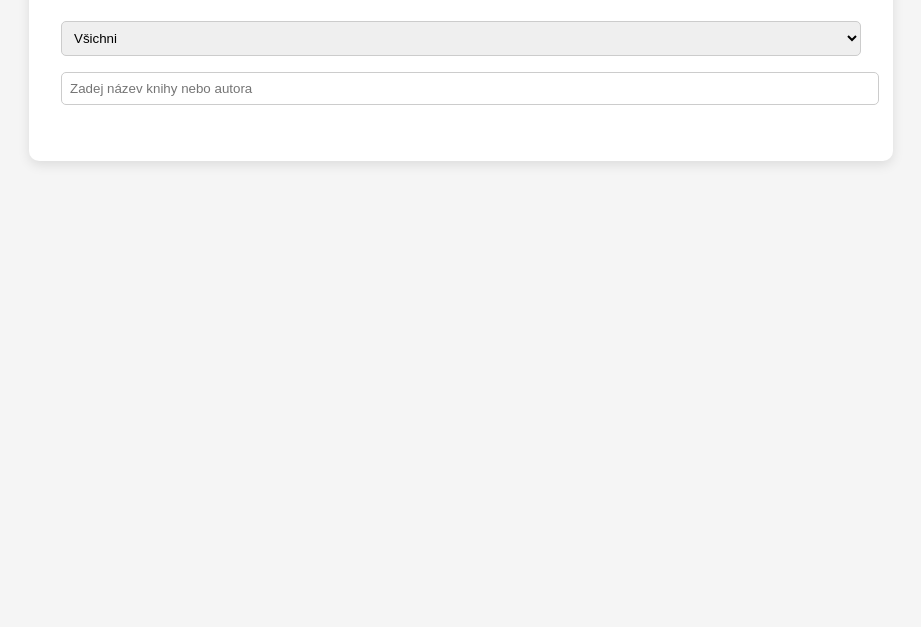
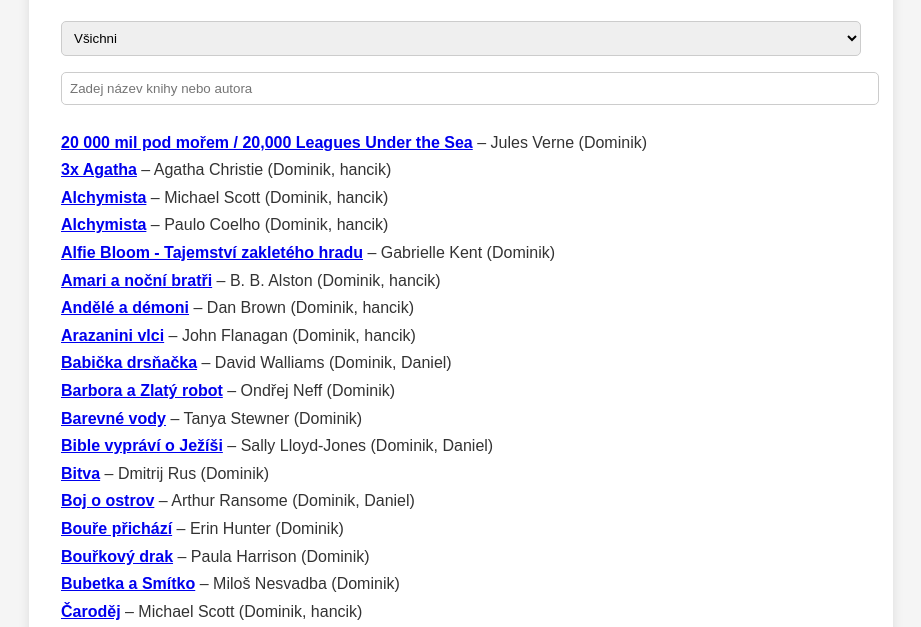
Before and after one commit to b-reading/b-reading.github.io, a website: page static/index.html in a window 1280 px wide. Shown: the part 171-798 px from the top of the page, without its empty margins (179-1100 px from the left). Drawn offline with Linux system fonts and the light colour scheme; no server answers.

Commit message:
Test maybe work

```diff
--- a/static/index.html
+++ b/static/index.html
@@ -98,7 +98,7 @@
 
         async function loadJSON() {
             try {
-                const res = await fetch("static/books.json");
+                const res = await fetch("books.json");
                 books = await res.json();
                 lastUpdated.textContent = "Last updated: " + new Date().toLocaleString();
                 renderBooks();
@@ -111,4 +111,5 @@
         loadJSON();
     </script>
 </body>
+
 </html>
```
